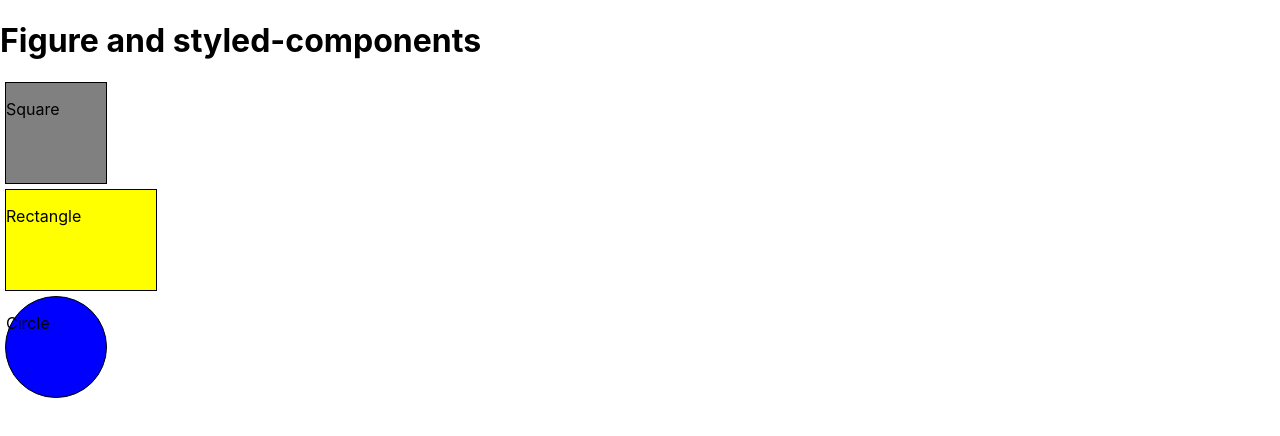
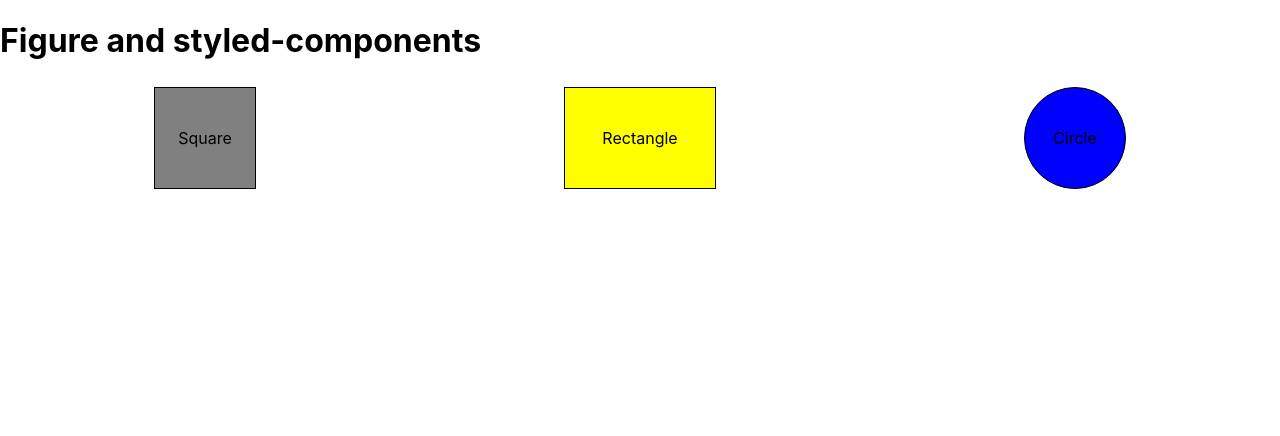
Before and after one commit to KostiantynPolishko2/style-component, a React (Create React App) app: page / in a window 1280 px wide. Shown: the top 436 px of the page. Built offline with nearby package versions, Linux system fonts and the light colour scheme.

Commit message:
7 Position of figures were managed by styled-component CenterPosition

```diff
--- a/src/components/Figures/Figures.styled.ts
+++ b/src/components/Figures/Figures.styled.ts
@@ -1,5 +1,6 @@
 import styled from 'styled-components';
 import _default from 'styled-components/dist/utils/createWarnTooManyClasses';
+import {CenterPosition} from './General.styled';
 
 interface FigureProps {
     bgColor?: string;
@@ -25,7 +26,7 @@ const _defaultRect: RectangleProps = {
     height: 100,
 }
 
-const FigureWrapper = styled.div<FigureProps>`
+const FigureWrapper = styled(CenterPosition)<FigureProps>`
     background-color: ${props => props.bgColor || 'grey'};
     border: 1px solid black;
     margin: 5px;
--- a/src/components/Figures/Figures.tsx
+++ b/src/components/Figures/Figures.tsx
@@ -1,10 +1,11 @@
 import React, { FC } from 'react';
 import { Square, Rectangle, Circle } from './Figures.styled';
+import { CenterPosition } from './General.styled';
 
 interface FiguresProps {}
 
 const Figure: FC<FiguresProps> = () => (
-   <>
+   <CenterPosition>
       <Square size={100}>
          <p>Square</p>
       </Square>
@@ -14,7 +15,7 @@ const Figure: FC<FiguresProps> = () => (
       <Circle size={100} bgColor='blue'>
          <p>Circle</p>
       </Circle>
-   </>
+   </CenterPosition>
 );
 
 export default Figure;
--- /dev/null
+++ b/src/components/Figures/General.styled.ts
@@ -0,0 +1,8 @@
+import styled from "styled-components";
+
+export const CenterPosition = styled.div`
+    display: flex;
+    flex-direction: row;
+    justify-content: space-around;
+    align-items: center;
+`;
```
